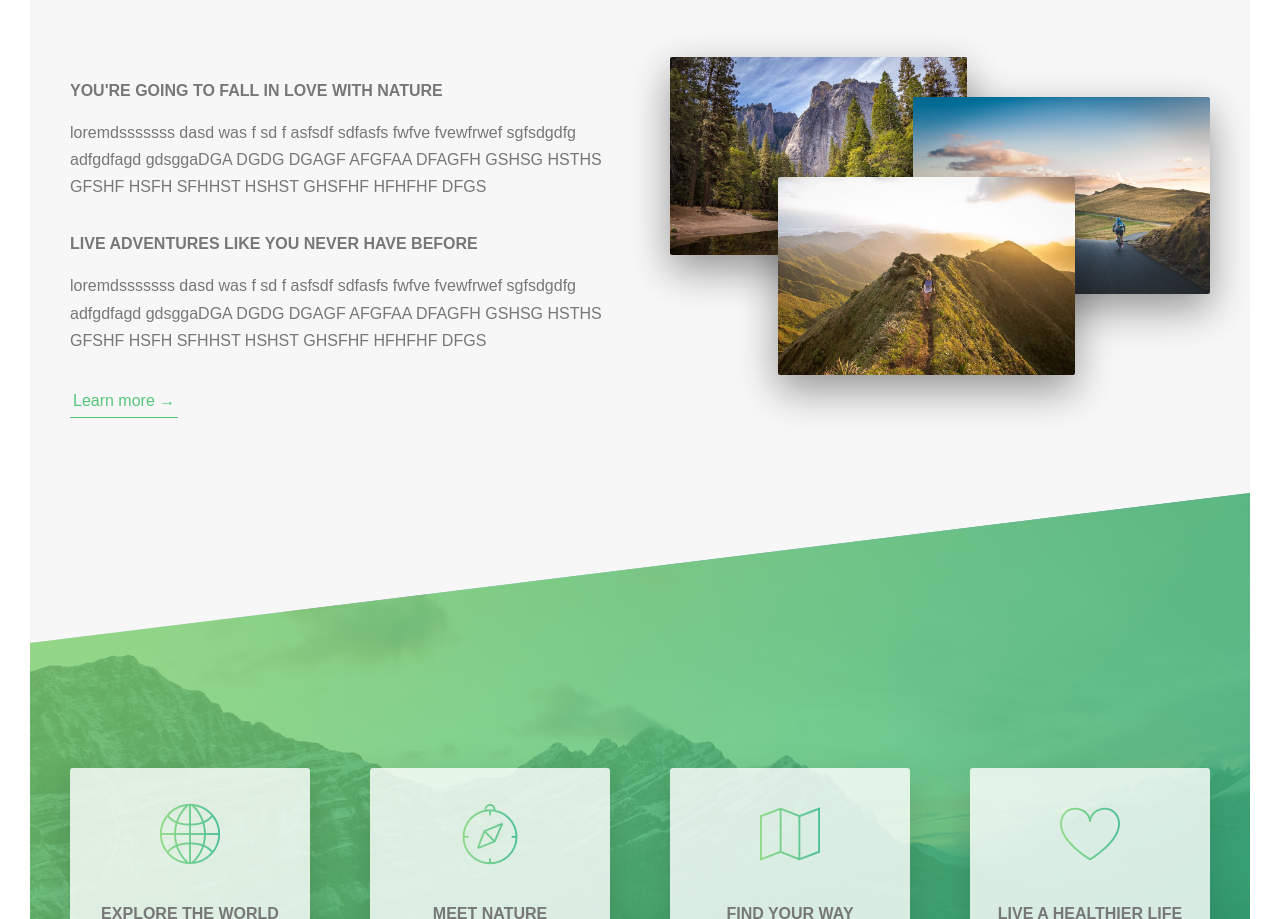
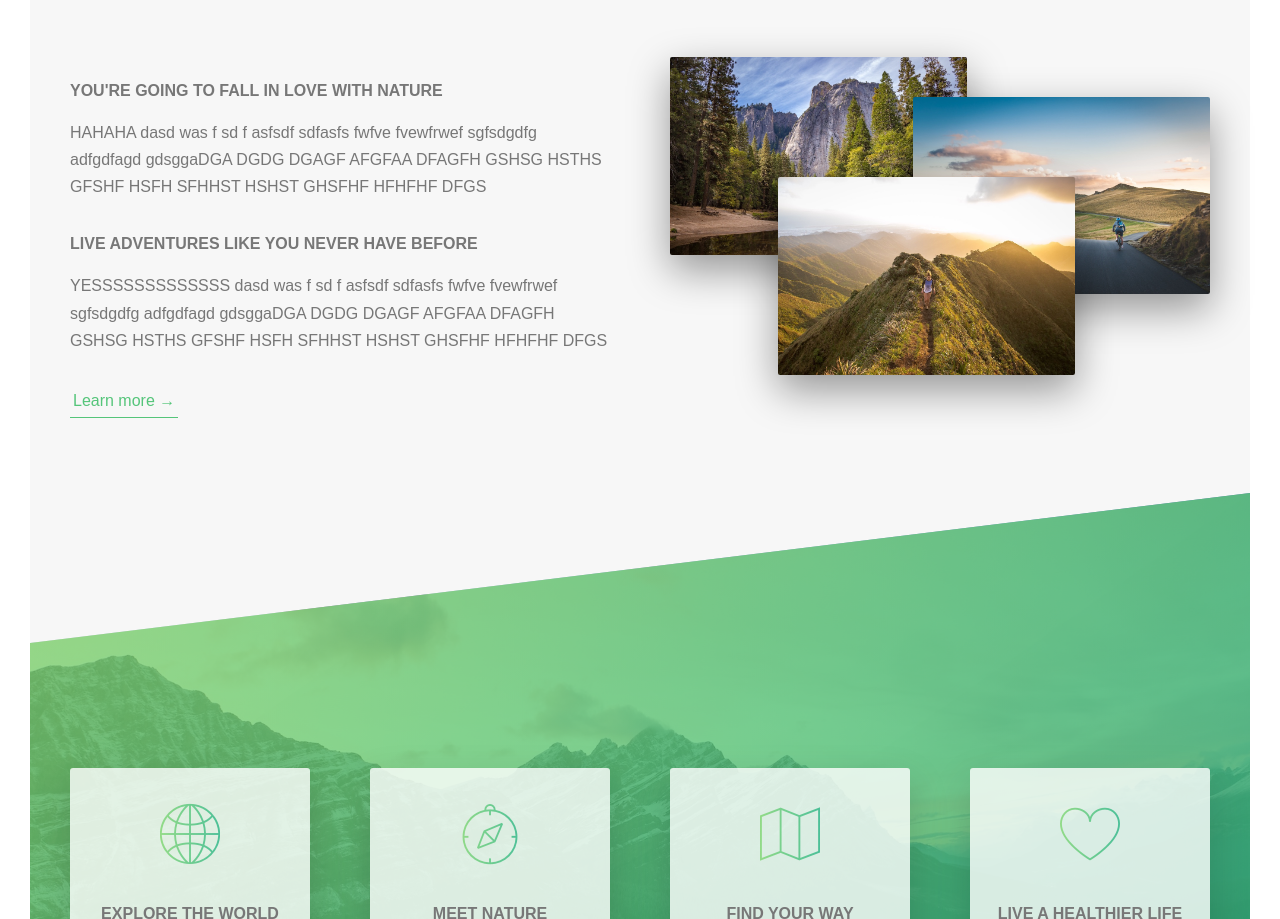
Before and after one commit to RAM-Jr/css-course-project, a website: page index.html in a window 1280 px wide. Shown: the part 943-1862 px from the top of the page. Drawn offline with Linux system fonts and the light colour scheme.

Commit message:
change a paragraph

```diff
--- a/index.html
+++ b/index.html
@@ -65,14 +65,14 @@
                             You're going to fall in love with nature
                         </h3>
                         <p class="paragraph">
-                            loremdsssssss dasd was f  sd f asfsdf sdfasfs fwfve fvewfrwef sgfsdgdfg adfgdfagd gdsggaDGA DGDG DGAGF AFGFAA DFAGFH GSHSG HSTHS GFSHF HSFH SFHHST HSHST GHSFHF HFHFHF DFGS
+                            HAHAHA dasd was f  sd f asfsdf sdfasfs fwfve fvewfrwef sgfsdgdfg adfgdfagd gdsggaDGA DGDG DGAGF AFGFAA DFAGFH GSHSG HSTHS GFSHF HSFH SFHHST HSHST GHSFHF HFHFHF DFGS
                         </p>
 
                         <h3 class="heading3 u-margin-bottom-small">
                             Live adventures like you never have before
                         </h3>
                         <p class="paragraph">
-                            loremdsssssss dasd was f  sd f asfsdf sdfasfs fwfve fvewfrwef sgfsdgdfg adfgdfagd gdsggaDGA DGDG DGAGF AFGFAA DFAGFH GSHSG HSTHS GFSHF HSFH SFHHST HSHST GHSFHF HFHFHF DFGS
+                            YESSSSSSSSSSSSS dasd was f  sd f asfsdf sdfasfs fwfve fvewfrwef sgfsdgdfg adfgdfagd gdsggaDGA DGDG DGAGF AFGFAA DFAGFH GSHSG HSTHS GFSHF HSFH SFHHST HSHST GHSFHF HFHFHF DFGS
                         </p>
 
                         <a href="#" class="btn-text">Learn more &rarr;</a>
```
